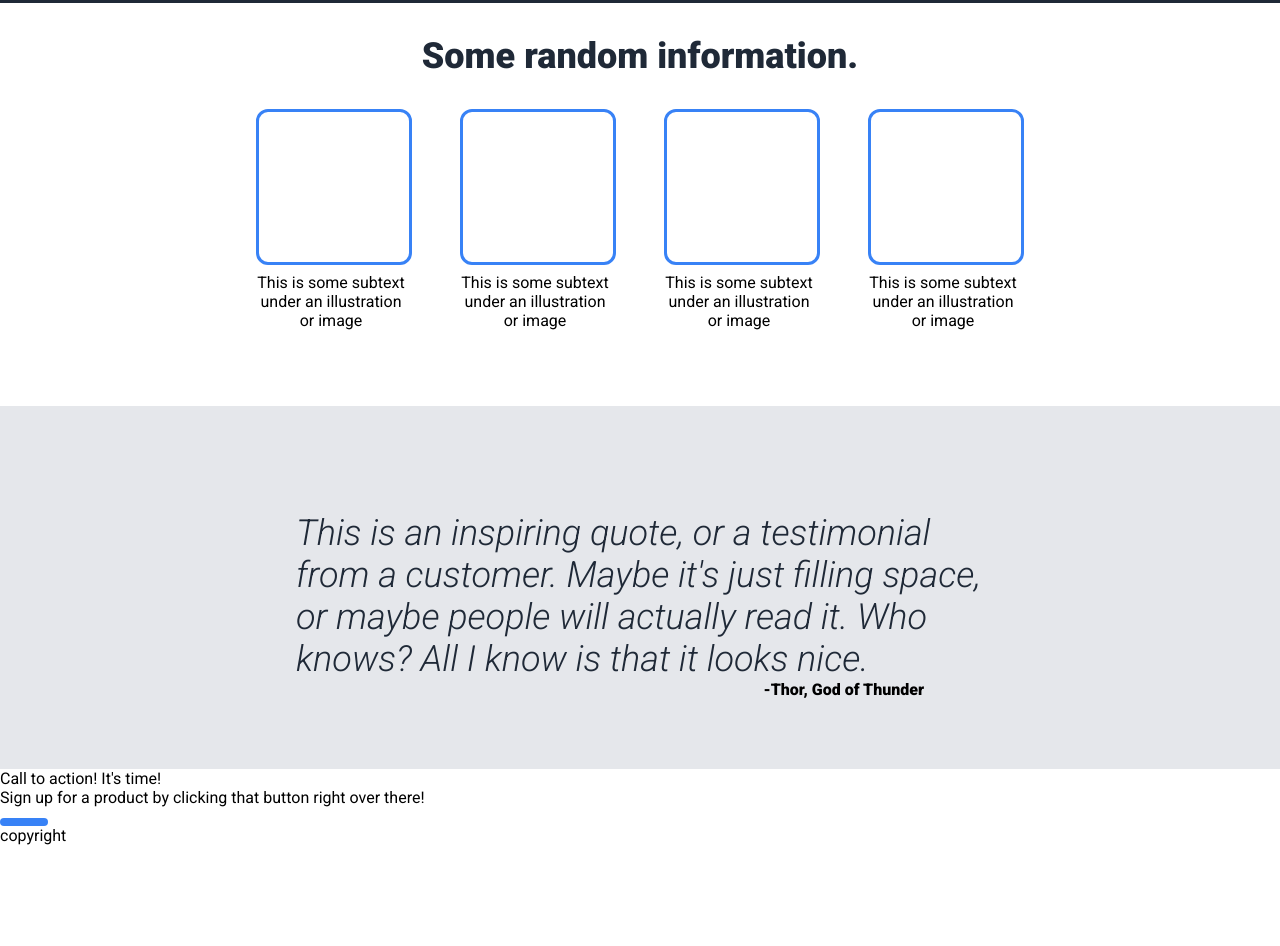
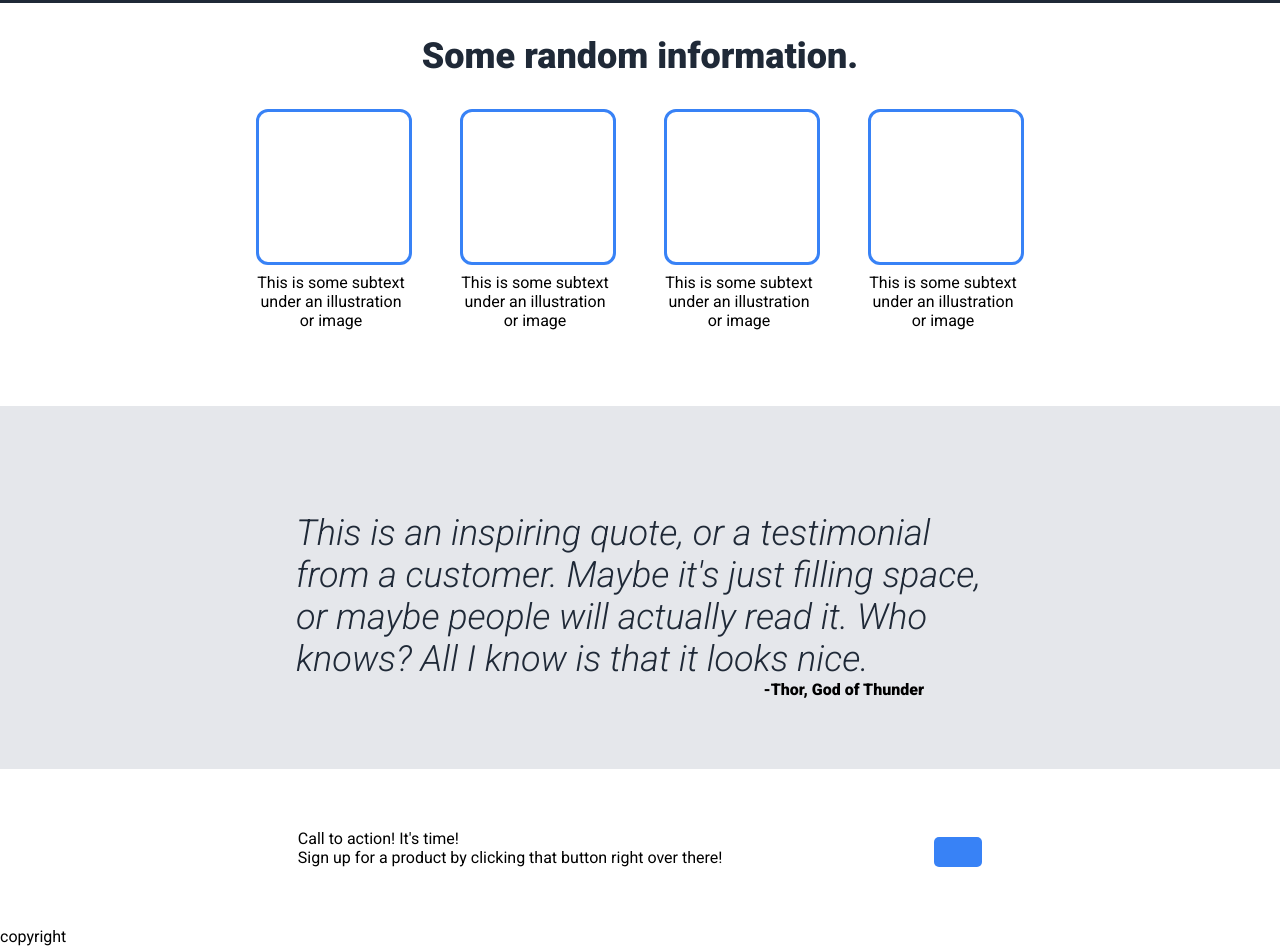
Before and after one commit to AdamMcCarthyCS/project-odin-landing-page, a plain HTML site: page index.html in a window 1280 px wide. Shown: the part 379-1325 px from the top of the page. Before the commit the page ends 1224 px from the top, so only its background shows below. Drawn offline with Linux system fonts and the light colour scheme.

Commit message:
style(call-to-action): Make display a flex row and add margin

```diff
--- a/css/style.css
+++ b/css/style.css
@@ -150,3 +150,11 @@ blockquote {
     font-weight: 900;
     margin: 0px 100px;
 }
+
+/* This is for styling the call to action */
+
+#call-to-action {
+    display: flex;
+    justify-content: space-around;
+    margin: 60px 15vw;
+}
```
